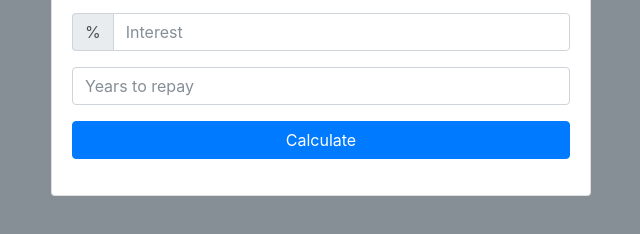
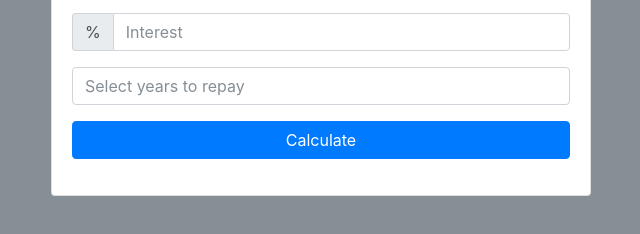
Before and after one commit to alanalmonasi/loan-calculator, a plain HTML site: page index.html in a window 1280 px wide. Shown: the part 166-400 px from the top of the page, 319-959 px from the left. Drawn offline with nearby package versions, Linux system fonts and the light colour scheme.

Commit message:
Placeholder text

```diff
--- a/index.html
+++ b/index.html
@@ -36,7 +36,7 @@
                             </div>
                         </div>
                         <div class="form-group">
-                            <input type="number" class="form-control" id="years" placeholder="Years to repay">
+                            <input type="number" class="form-control" id="years" placeholder="Select years to repay">
                         </div>
                         <div class="form-group">
                             <input type="submit" value="Calculate" class="btn btn-primary btn-block">
```
